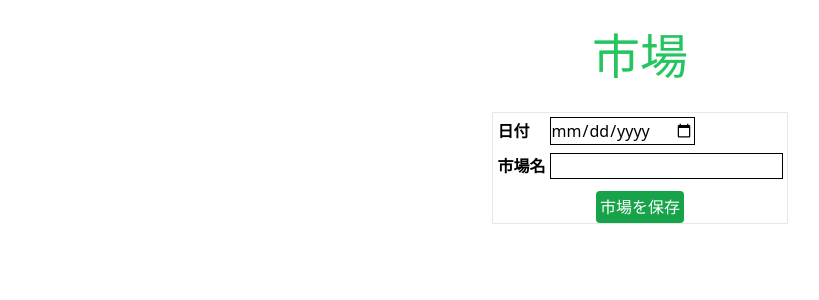
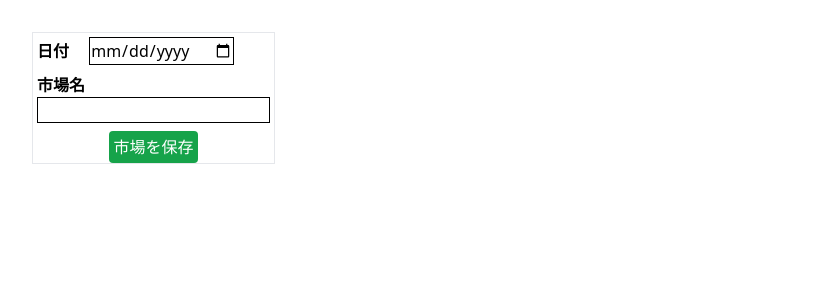
Before and after one commit to DR-Subordinate/MarketDatabase, a Django app: page / in a window 1280 px wide. Shown: the top 300 px of the page, without its empty margins (0-819 px from the left). Run offline with Django 4.2, Linux system fonts and the light colour scheme; data that the repository does not hold is empty; some libraries are stand-ins or nearby versions.

Commit message:
全体的に左寄せにする
商品フォームがページ全体を覆っても邪魔にならないように
市場フォームと市場のリンクは左寄せにする

```diff
--- a/product_data_form/templates/product_data_form/index.html
+++ b/product_data_form/templates/product_data_form/index.html
@@ -1,9 +1,8 @@
 {% extends "product_data_form/base.html" %}
 
 {% block content %}
-  <section class="flex flex-col items-center justify-center my-8">
-    <h1 class="text-5xl text-green-500 mb-8">市場</h1>
-    <form method="post">
+  <section class="flex flex-col items-start my-8 ml-8">
+    <form method="post" class="w-1/6">
       {% csrf_token %}
       {% if error_message %}<p><strong>{{ error_message }}</strong></p>{% endif %}
       <fieldset class="flex flex-col border">
@@ -19,14 +18,14 @@
             {{ market_form.name.errors }} {{ market_form.name }}
           </label>
         </div>
-          <input type="submit" name="save_market" value="市場を保存" class="cursor-pointer text-white bg-green-600 rounded p-1 mt-2 mx-auto">
+        <input type="submit" name="save_market" value="市場を保存" class="cursor-pointer text-white bg-green-600 rounded p-1 mt-1 mx-auto">
       </fieldset>
     </form>
+
+    <div class="flex flex-col items-center mt-8 w-1/6">
+      {% for market in markets %}
+        <a target="_blank" href="{% url 'product_data_form:product' market_name=market.name market_date=market.date %}" class="underline text-blue-500 mb-2">{{ market.name }} {{ market.date }}</a>
+      {% endfor %}
+    </div>
   </section>
-
-  <div class="flex flex-col items-center justify-center">
-    {% for market in markets %}
-      <a target="_blank" href="{% url 'product_data_form:product' market_name=market.name market_date=market.date %}" class="underline text-blue-500 mb-2">{{ market.name }} {{ market.date }}</a>
-    {% endfor %}
-  </div>
 {% endblock %}
```
